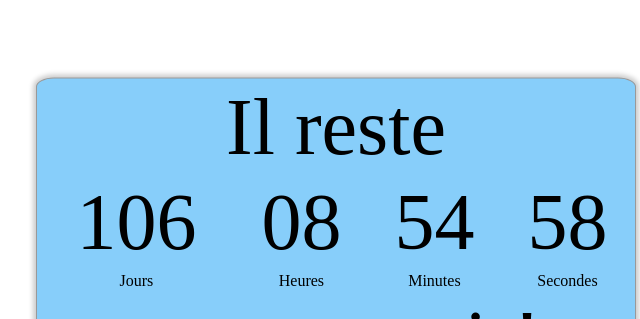
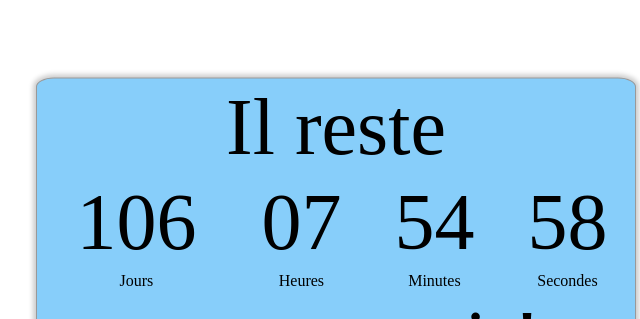
Before and after one commit to nicolas-goncalves/PresqueLa, a plain HTML site: page index.html in a window 1280 px wide. Shown: the part 167-486 px from the top of the page, 304-944 px from the left. Drawn offline with Linux system fonts and the light colour scheme.

Commit message:
Timezone hotfix
Date format changed to test the expect value.

```diff
--- a/index.html
+++ b/index.html
@@ -156,7 +156,7 @@
     <script>
         function countdown() {
             var now = new Date();
-            var eventDate = new Date("jul 16, 2021 13:20:00");
+            var eventDate = new Date("jul 16, 2021 13:20:00+01:00");
 
             var currentTime = now.getTime();
             var eventTime = eventDate.getTime();
```
